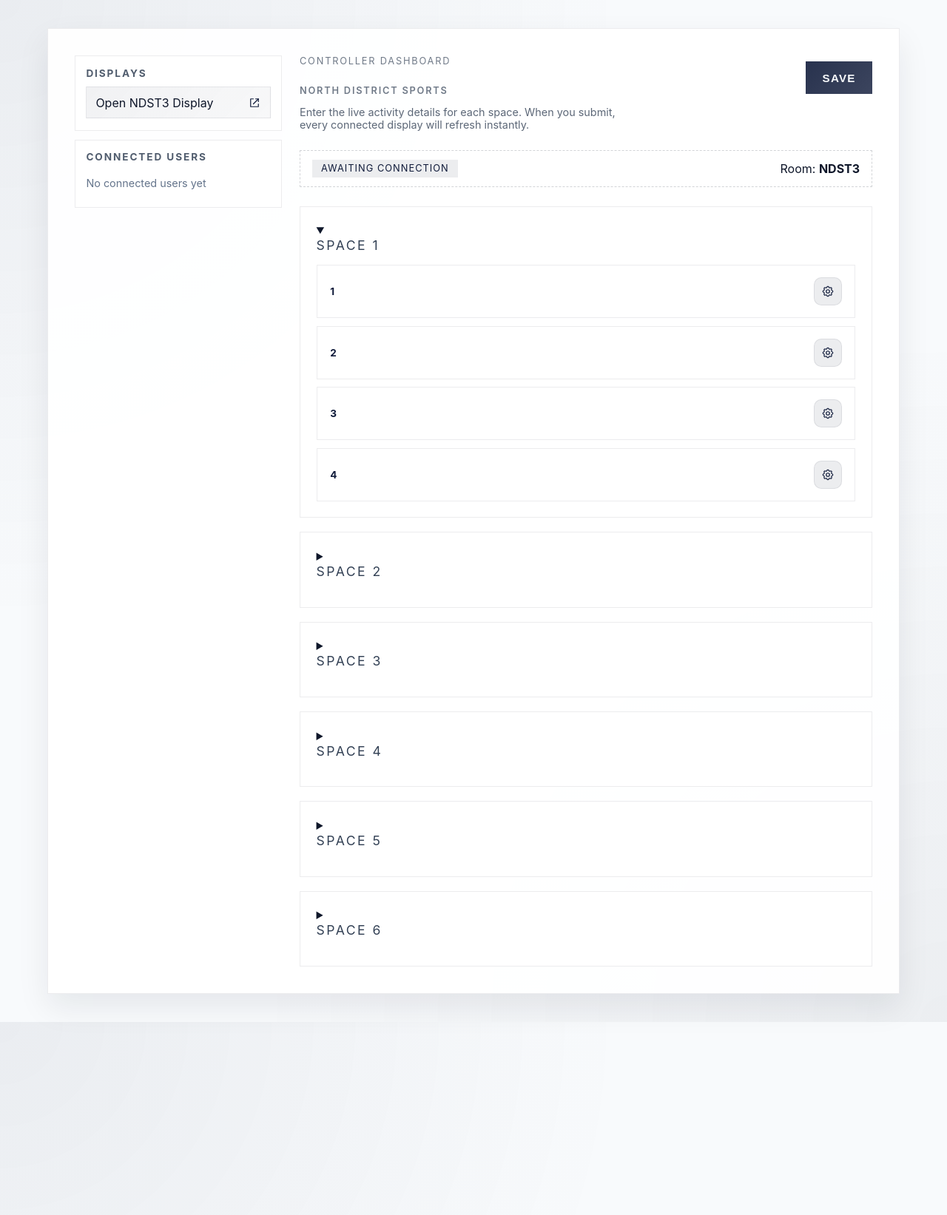
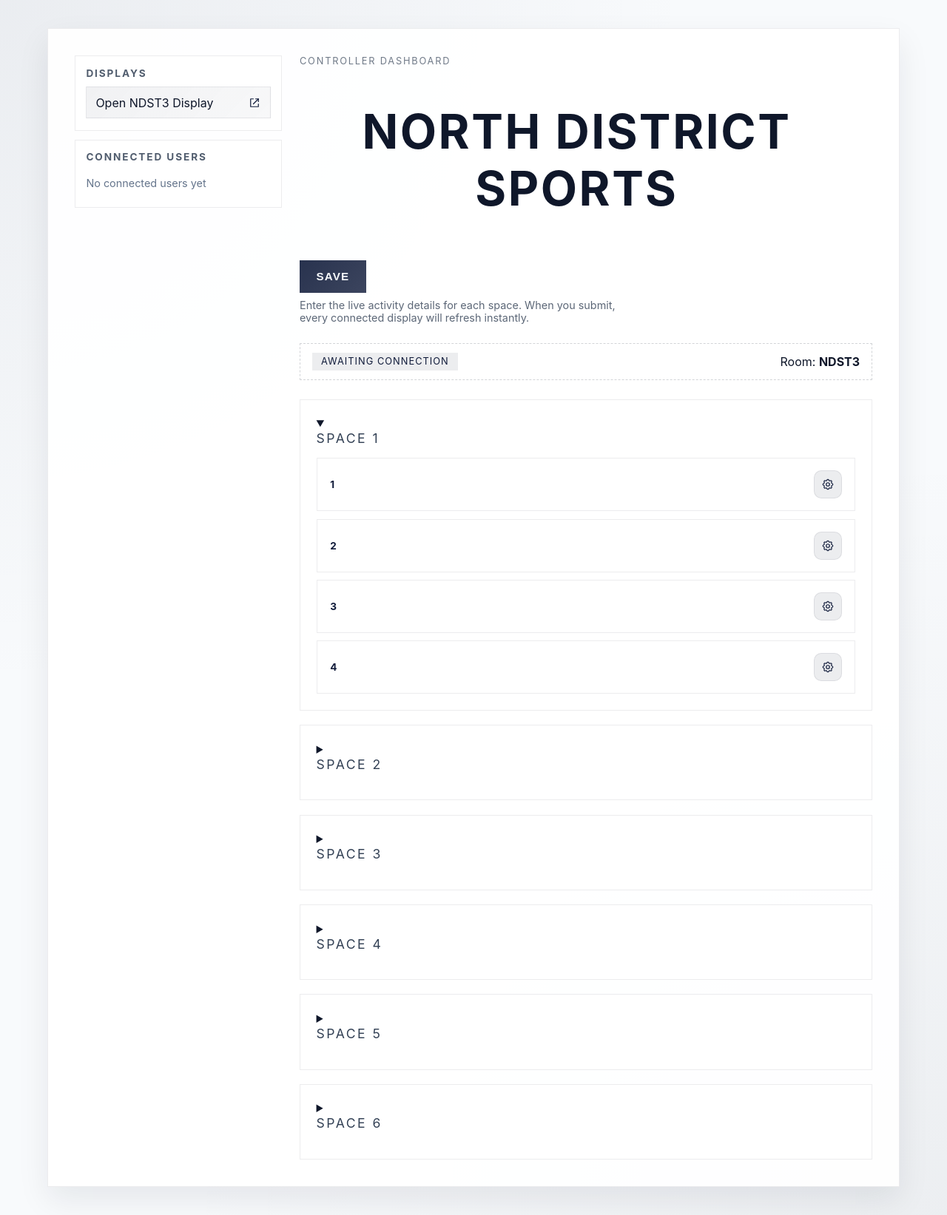
Before and after one commit to krussll/nownextlive, a Jekyll site: the page r/NDST3/controller/index.html, which Jekyll copies as it is, in a window 1280 px wide. Shown: the whole page at 74% size. Built offline with Jekyll 4.4.1, drawn with Linux system fonts in a browser that asks for light colours.

```diff
--- a/r/NDST3/controller/index.html
+++ b/r/NDST3/controller/index.html
@@ -37,7 +37,7 @@
                             <span>Controller Dashboard</span>
                             <h1 class="event-title-heading">
                                 <button class="event-title-button" type="button" data-modal-target="event-title-modal" aria-controls="event-title-modal">
-                                    <span data-event-title>North District Sports</span>
+                                    <h1 data-event-title>North District Sports</h1>
                                     <span class="event-title-pencil" aria-hidden="true">
                                         <svg width="18" height="18" viewBox="0 0 24 24" fill="none" xmlns="http://www.w3.org/2000/svg">
                                             <path d="M4 20H8.5L18.25 10.25C18.9404 9.55964 18.9404 8.44036 18.25 7.75C17.5596 7.05964 16.4404 7.05964 15.75 7.75L6 17.5L4 20Z" stroke="currentColor" stroke-width="1.6" stroke-linecap="round" stroke-linejoin="round"/>
```
Also changed, not shown: other parts of r/NDST3/controller/index.html (+2 -2 lines).
